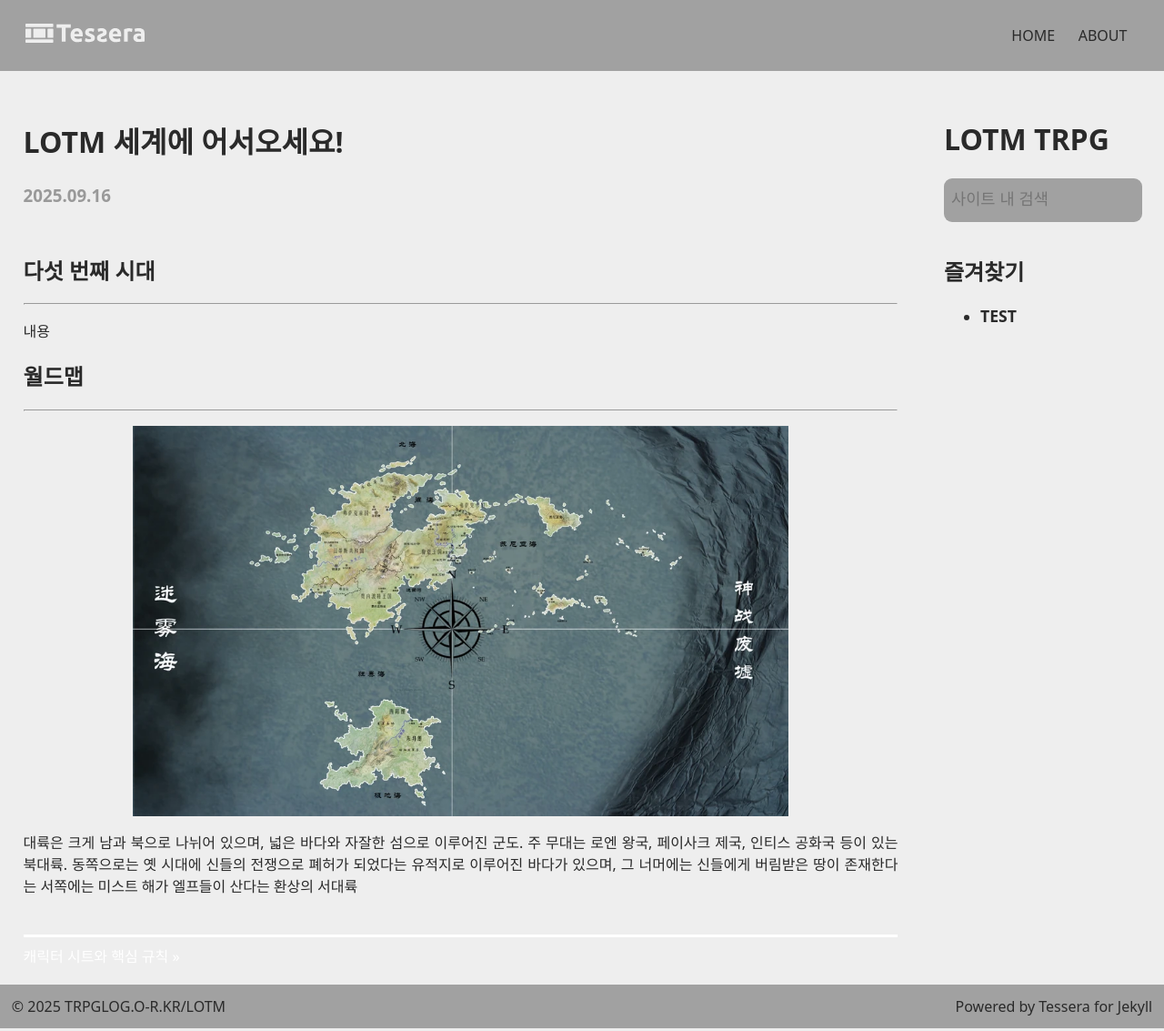
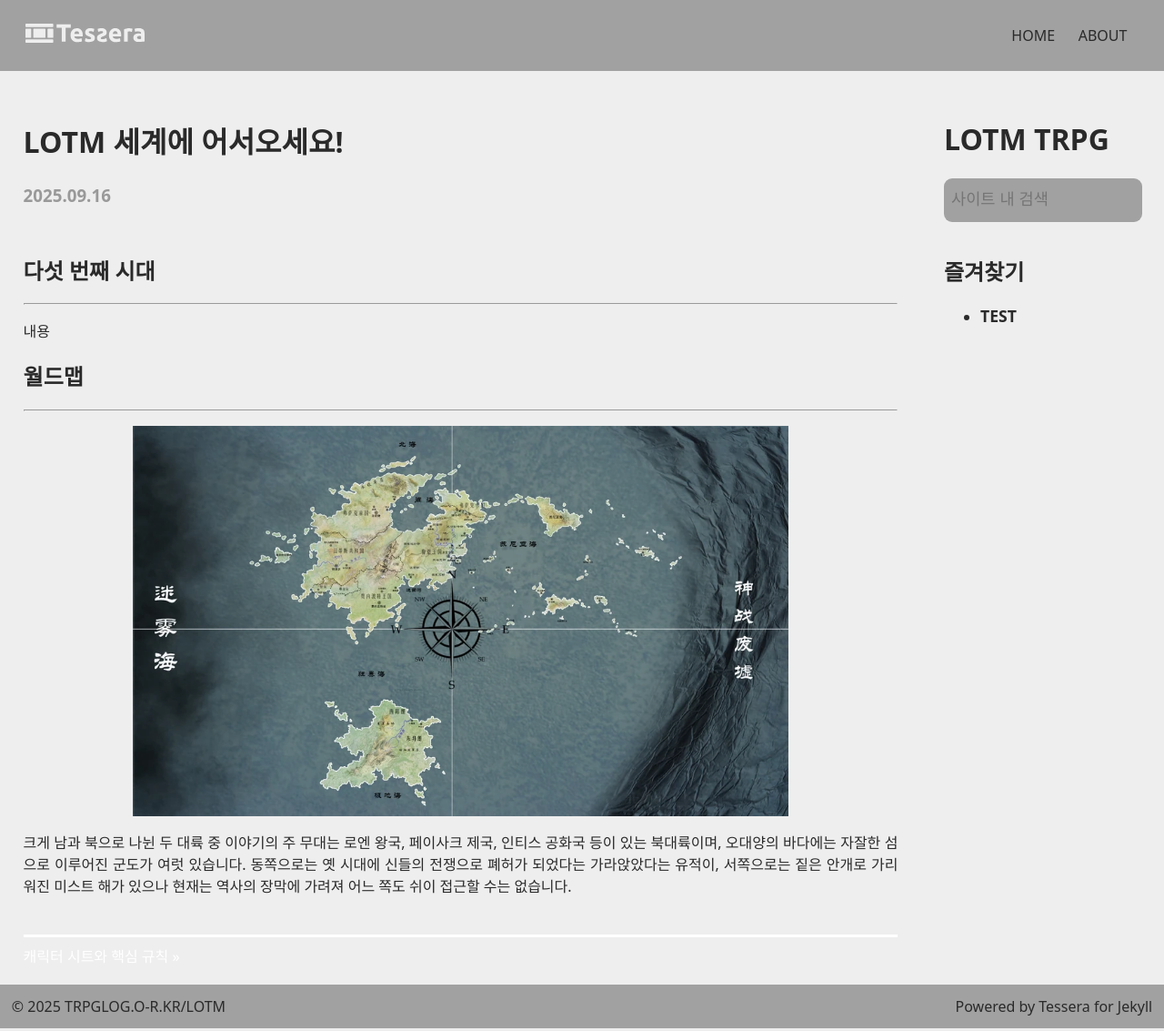
Before and after one commit to izpew/lotm, a Jekyll site: the page built from _chapters/001.md, in a window 1280 px wide. Shown: the whole page at 91% size. Built offline with Jekyll 4.4.1, drawn with Linux system fonts in a browser that asks for light colours.

Commit message:
Update 001.md

```diff
--- a/_chapters/001.md
+++ b/_chapters/001.md
@@ -10,4 +10,4 @@ order: 1
 <h2>월드맵</h2>
 <hr>
 <img src="https://raw.githubusercontent.com/izpew/lotm/main/assets/img/world/worldmap.webp">
-<p>대륙은 크게 남과 북으로 나뉘어 있으며, 넓은 바다와 자잘한 섬으로 이루어진 군도. 주 무대는 로엔 왕국, 페이사크 제국, 인티스 공화국 등이 있는 북대륙. 동쪽으로는 옛 시대에 신들의 전쟁으로 폐허가 되었다는 유적지로 이루어진 바다가 있으며, 그 너머에는 신들에게 버림받은 땅이 존재한다는 서쪽에는 미스트 해가 엘프들이 산다는 환상의 서대륙</p>
+<p>크게 남과 북으로 나뉜 두 대륙 중 이야기의 주 무대는 로엔 왕국, 페이사크 제국, 인티스 공화국 등이 있는 북대륙이며, 오대양의 바다에는 자잘한 섬으로 이루어진 군도가 여럿 있습니다. 동쪽으로는 옛 시대에 신들의 전쟁으로 폐허가 되었다는 가라앉았다는 유적이, 서쪽으로는 짙은 안개로 가리워진 미스트 해가 있으나 현재는 역사의 장막에 가려져 어느 쪽도 쉬이 접근할 수는 없습니다.</p>
```
